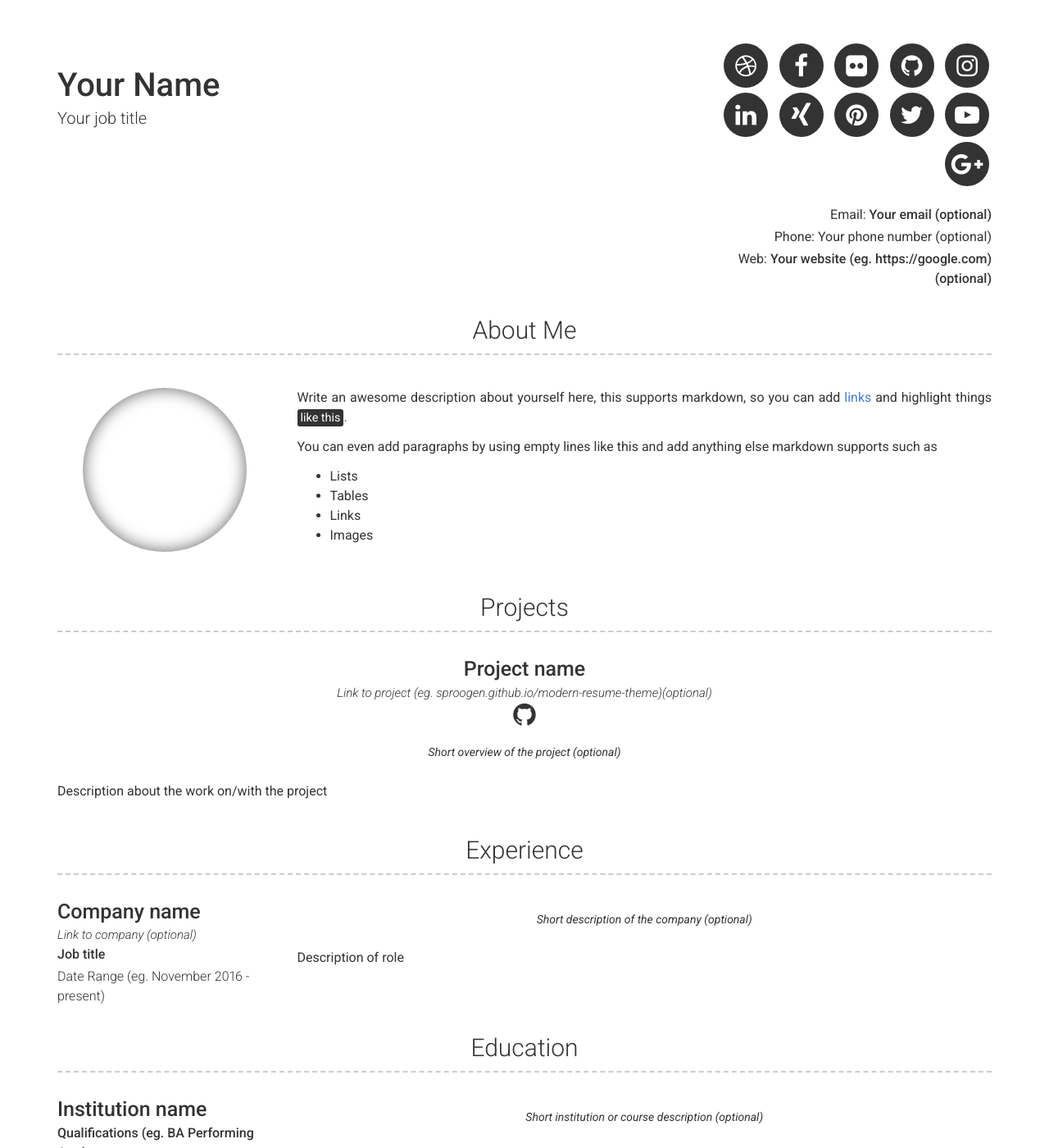
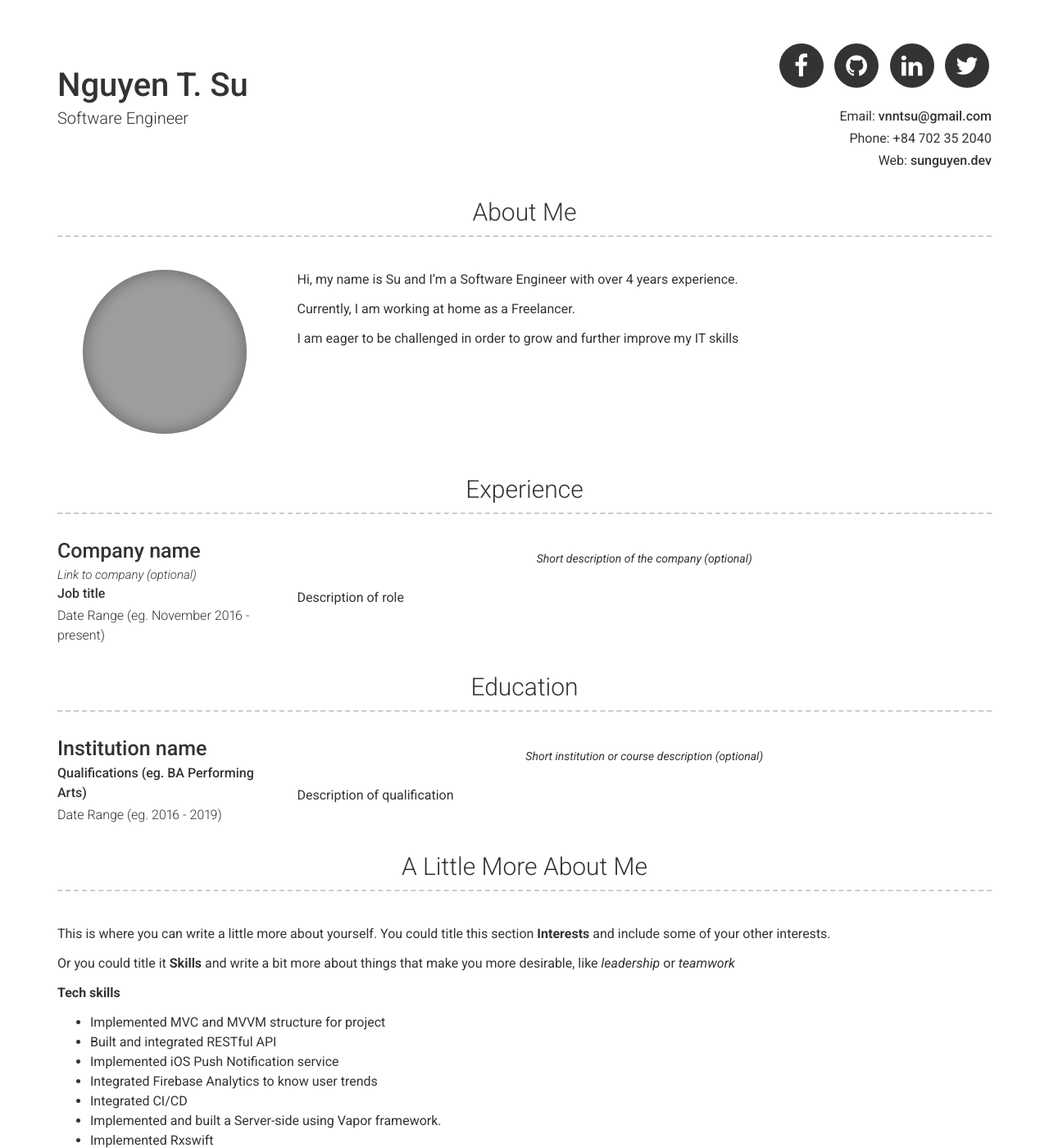
Before and after one commit to vnntsu/vnntsu.github.io, a Jekyll site: the page built from index.md, in a window 1280 px wide and 1400 px high. Shown: the whole window at 82% size. Built offline with Jekyll 4.4.1, drawn with Linux system fonts in a browser that asks for light colours; some of the changed text lies outside the part shown; grey boxes are pictures that could not be loaded.

Commit message:
Add about me description

```diff
--- a/_config.yml
+++ b/_config.yml
@@ -3,36 +3,27 @@ repository: Git repository where your resume will be hosted, only required if yo
 # favicon: Directory of your favicon (eg. images/favicon.ico)(optional)
 
 # Personal info
-name: Your Name
-title: Your job title
-email: Your email (optional)
-phone: Your phone number (optional)
-website: Your website (eg. https://google.com)(optional)
+name: Nguyen T. Su
+title: Software Engineer
+email: vnntsu@gmail.com
+phone: +84 702 35 2040
+website: sunguyen.dev
 
 # Social links
-twitter_username: jekyllrb
-github_username:  jekyll
-dribbble_username: jekyll
-facebook_username: jekyll
-flickr_username: jekyll
-instagram_username: jekyll
-linkedin_username: jekyll
-xing_username: jekyll
-pinterest_username: jekyll
-youtube_username: jekyll
-googleplus_username: +jekyll
+github_username:  vnntsu
+twitter_username: vnntsu
+linkedin_username: vnntsu
+facebook_username: vnntsu
 
 # About Section
 # about_title: About Me (Use this to override about section title)
-about_profile_image: Directory of profile image (eg. images/profile.jpg)
+about_profile_image: images/me.jpg
 about_content: | # this will include new lines to allow paragraphs
-  Write an awesome description about yourself here, this supports markdown, so you can add [links](http://foobar.com) and highlight things <mark>like this</mark>.
+  Hi, my name is Su and I'm a Software Engineer with over 4 years experience.
 
-  You can even add paragraphs by using empty lines like this and add anything else markdown supports such as
-    - Lists
-    - Tables
-    - Links
-    - Images
+  Currently, I am working at home as a Freelancer.
+
+  I am eager to be challenged in order to grow and further improve my IT skills
 
 # Projects Section
 # projects_title: Projects #(Use this to override about projects section title)
@@ -49,6 +40,24 @@ more_content: | # this will include new lines to allow paragraphs
   This is where you can write a little more about yourself. You could title this section **Interests** and include some of your other interests.
 
   Or you could title it **Skills** and write a bit more about things that make you more desirable, like *leadership* or *teamwork*
+
+  **Tech skills**
+    - Implemented MVC and MVVM structure for project
+    - Built and integrated RESTful API
+    - Implemented iOS Push Notification service
+    - Integrated Firebase Analytics to know user trends
+    - Integrated CI/CD
+    - Implemented and built a Server-side using Vapor framework.
+    - Implemented Rxswift
+    - Unit testing
+    - Implemented Quick, Nimble and RxTest
+    - Implemented and understood Functional Programming
+    - Implemented and integrated Image Processing
+
+  **Soft skills**
+    - Team leader
+    - Mentor junior members and interns
+    - Presentation
 
 # Footer
 footer_show_references: true
--- a/_layouts/default.html
+++ b/_layouts/default.html
@@ -12,9 +12,9 @@
 
       {%- include about.html -%}
 
-      {%- if site.data.projects.size > 0 -%}
+      <!-- {%- if site.data.projects.size > 0 -%}
         {%- include projects.html -%}
-      {%- endif -%}
+      {%- endif -%} -->
 
       {%- if site.data.experience.size > 0 -%}
         {%- include experience.html -%}
```
Also changed, not shown: 2 other files.
